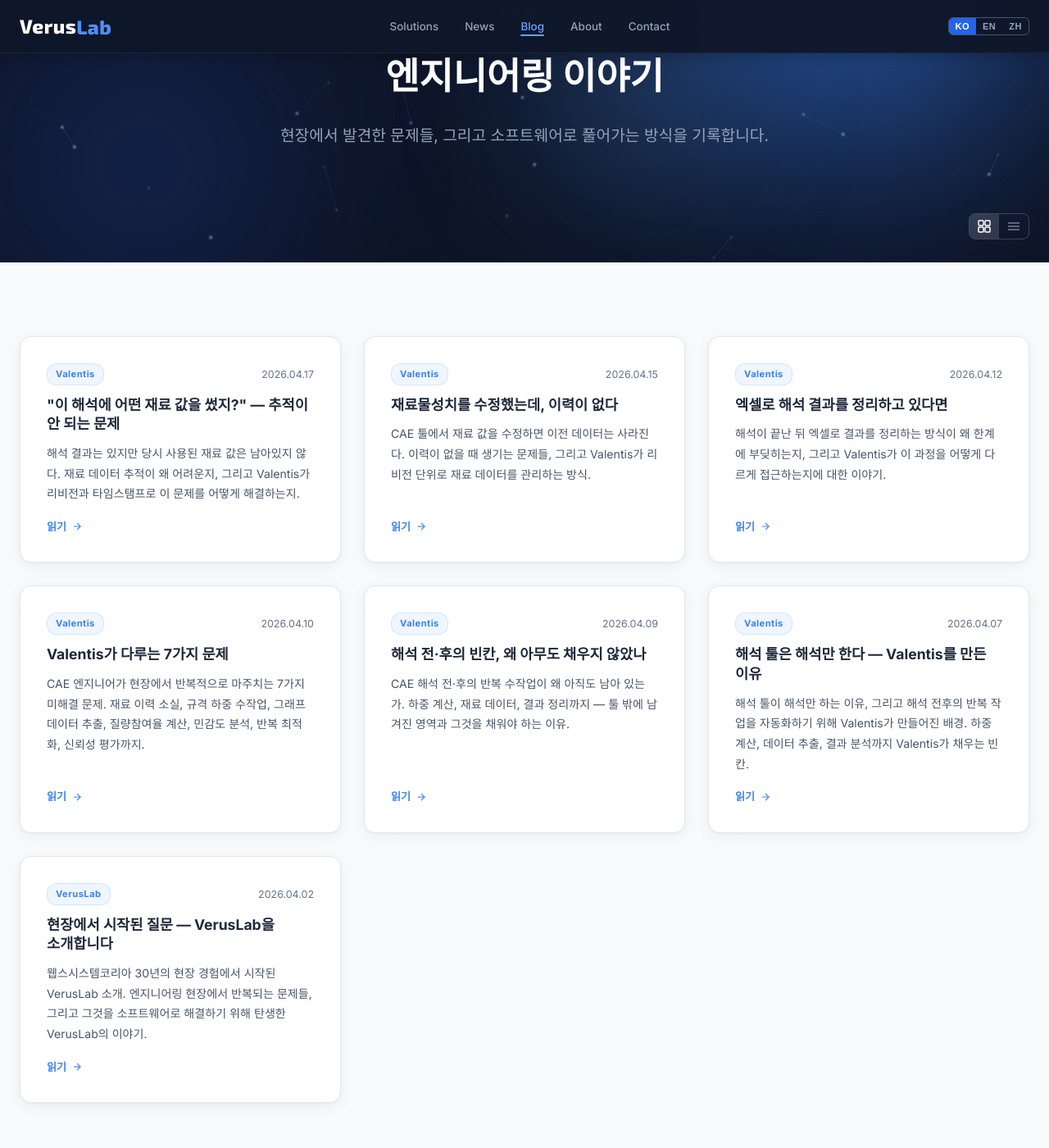
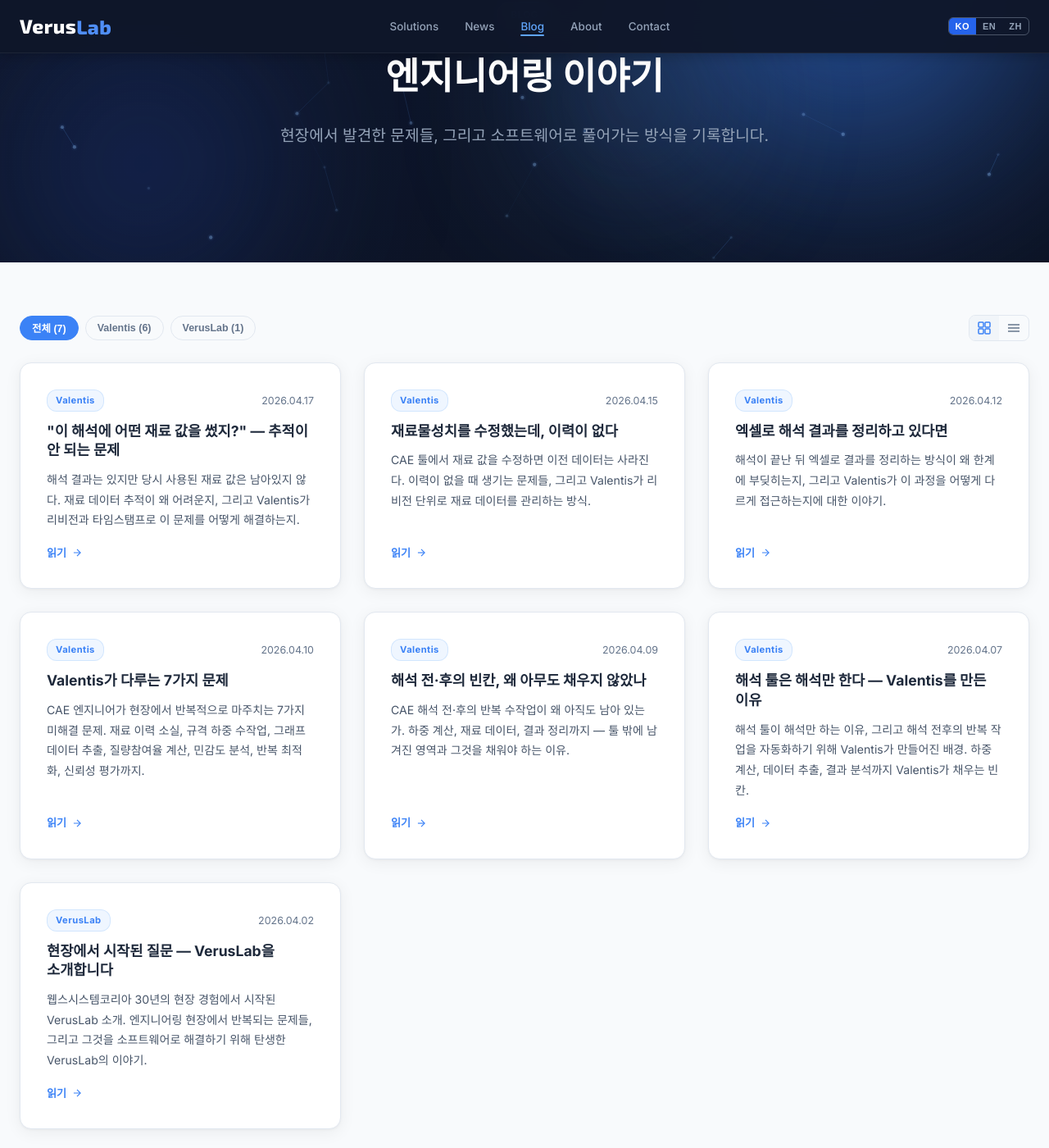
Before and after one commit to VerusLab-KR/Homepage, a Jekyll site: the page built from blog/index.html, in a window 1280 px wide and 1400 px high, scrolled down 200 px. Shown: the whole window at 82% size. Built offline with Jekyll 4.4.1, drawn with Linux system fonts in a browser that asks for light colours.

Commit message:
Add category filter tabs with post count to blog page
Co-Authored-By: Claude Sonnet 4.6 <noreply@anthropic.com>

```diff
--- a/blog/index.html
+++ b/blog/index.html
@@ -121,12 +121,18 @@ img{max-width:100%;display:block}
 .card-link{display:inline-flex;align-items:center;gap:6px;font-size:.82rem;font-weight:600;color:var(--blue-500);margin-top:4px;transition:gap .2s}
 .card-link:hover{gap:10px}
 
+/* Controls bar */
+.blog-controls{display:flex;align-items:center;justify-content:space-between;gap:16px;flex-wrap:wrap}
+.cat-filter{display:flex;gap:8px;flex-wrap:wrap}
+.cat-btn{background:none;border:1px solid var(--slate-2);border-radius:20px;padding:5px 14px;font-size:.78rem;font-weight:600;color:var(--slate-5);cursor:pointer;transition:all .2s}
+.cat-btn:hover{border-color:var(--blue-400);color:var(--blue-500)}
+.cat-btn.active{background:var(--blue-500);border-color:var(--blue-500);color:#fff}
+
 /* View toggle */
-.hero-view-controls{position:absolute;bottom:28px;left:0;right:0;display:flex;justify-content:flex-end;padding-right:max(24px,calc(50% - 636px));z-index:2}
-.view-toggle{display:flex;border:1px solid rgba(255,255,255,.2);border-radius:8px;overflow:hidden}
-.view-btn{background:none;border:none;cursor:pointer;padding:7px 10px;color:rgba(255,255,255,.45);transition:all .2s;display:flex;align-items:center}
-.view-btn:hover{color:rgba(255,255,255,.8);background:rgba(255,255,255,.08)}
-.view-btn.active{color:#fff;background:rgba(255,255,255,.15)}
+.view-toggle{display:flex;border:1px solid var(--slate-2);border-radius:8px;overflow:hidden}
+.view-btn{background:none;border:none;cursor:pointer;padding:7px 10px;color:var(--slate-5);transition:all .2s;display:flex;align-items:center}
+.view-btn:hover{color:var(--slate-8);background:var(--slate-1)}
+.view-btn.active{color:var(--blue-500);background:var(--slate-1)}
 .view-btn svg{display:block}
 
 /* List view */
@@ -205,24 +211,32 @@ img{max-width:100%;display:block}
     <h1 class="hero-fade hero-fade-2">엔지니어링 이야기</h1>
     <p class="hero-fade hero-fade-3">현장에서 발견한 문제들, 그리고 소프트웨어로 풀어가는 방식을 기록합니다.</p>
   </div>
-  <div class="hero-view-controls">
-    <div class="view-toggle">
-      <button class="view-btn active" id="btnCard" aria-label="카드 보기" onclick="setView('card')">
-        <svg width="16" height="16" viewBox="0 0 16 16" fill="none" stroke="currentColor" stroke-width="1.5"><rect x="1" y="1" width="6" height="6" rx="1"/><rect x="9" y="1" width="6" height="6" rx="1"/><rect x="1" y="9" width="6" height="6" rx="1"/><rect x="9" y="9" width="6" height="6" rx="1"/></svg>
-      </button>
-      <button class="view-btn" id="btnList" aria-label="리스트 보기" onclick="setView('list')">
-        <svg width="16" height="16" viewBox="0 0 16 16" fill="none" stroke="currentColor" stroke-width="1.5"><line x1="1" y1="4" x2="15" y2="4"/><line x1="1" y1="8" x2="15" y2="8"/><line x1="1" y1="12" x2="15" y2="12"/></svg>
-      </button>
-    </div>
-  </div>
 </header>
 
 <section class="blog-section">
   <div class="container">
     {% if site.posts.size > 0 %}
+    {% assign categories = site.posts | map: "category" | uniq | sort %}
+    <div class="blog-controls">
+      <div class="cat-filter">
+        <button class="cat-btn active" data-cat="all">전체 ({{ site.posts | size }})</button>
+        {% for cat in categories %}
+        {% assign cat_count = site.posts | where: "category", cat | size %}
+        <button class="cat-btn" data-cat="{{ cat }}">{{ cat }} ({{ cat_count }})</button>
+        {% endfor %}
+      </div>
+      <div class="view-toggle">
+        <button class="view-btn active" id="btnCard" aria-label="카드 보기" onclick="setView('card')">
+          <svg width="16" height="16" viewBox="0 0 16 16" fill="none" stroke="currentColor" stroke-width="1.5"><rect x="1" y="1" width="6" height="6" rx="1"/><rect x="9" y="1" width="6" height="6" rx="1"/><rect x="1" y="9" width="6" height="6" rx="1"/><rect x="9" y="9" width="6" height="6" rx="1"/></svg>
+        </button>
+        <button class="view-btn" id="btnList" aria-label="리스트 보기" onclick="setView('list')">
+          <svg width="16" height="16" viewBox="0 0 16 16" fill="none" stroke="currentColor" stroke-width="1.5"><line x1="1" y1="4" x2="15" y2="4"/><line x1="1" y1="8" x2="15" y2="8"/><line x1="1" y1="12" x2="15" y2="12"/></svg>
+        </button>
+      </div>
+    </div>
     <div class="blog-grid" id="cardView">
       {% for post in site.posts %}
-      <article class="blog-card" onclick="location.href='{{ post.url }}'">
+      <article class="blog-card" data-category="{{ post.category }}" onclick="location.href='{{ post.url }}'">
         <div class="card-top">
           {% if post.category %}<span class="card-category">{{ post.category }}</span>{% endif %}
           <span class="card-date">{{ post.date | date: "%Y.%m.%d" }}</span>
@@ -240,7 +254,7 @@ img{max-width:100%;display:block}
     </div>
     <div class="blog-list" id="listView" style="display:none">
       {% for post in site.posts %}
-      <div class="blog-list-item" onclick="location.href='{{ post.url }}'">
+      <div class="blog-list-item" data-category="{{ post.category }}" onclick="location.href='{{ post.url }}'">
         <span class="list-date">{{ post.date | date: "%Y.%m.%d" }}</span>
         {% if post.category %}<span class="list-category">{{ post.category }}</span>{% endif %}
         <span class="list-title">{{ post.title }}</span>
```
Also changed, not shown: other parts of blog/index.html (+18 -1 lines).
